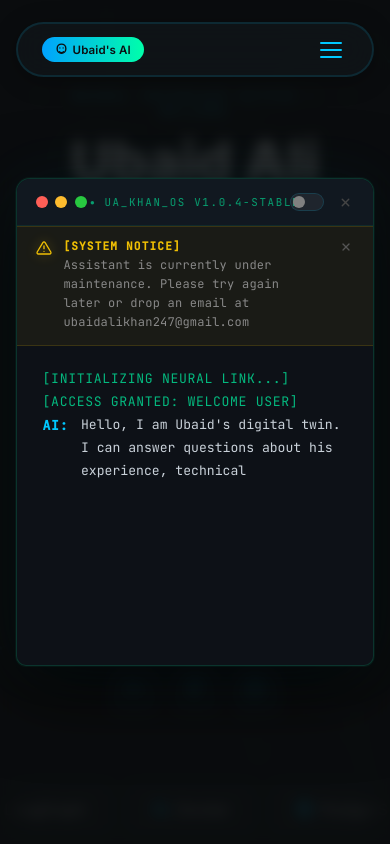
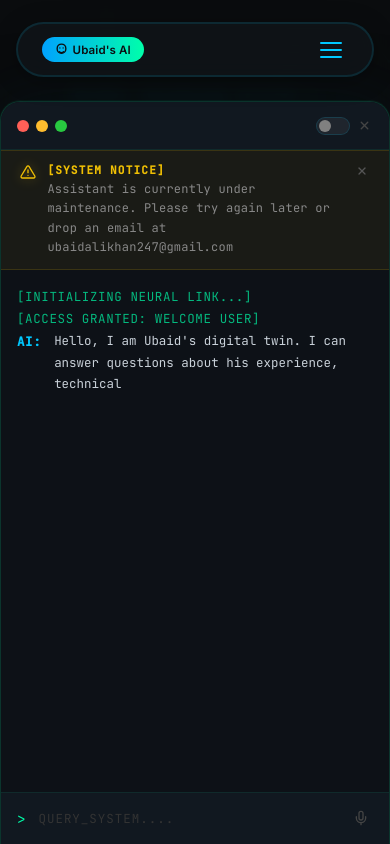
Before and after one commit to ubaidxai/portfolio, a plain HTML site: page index.html in a window 390 px wide. Both pictures are taken after a click on the link "Ubaid's AI". Shown: the top 844 px of the page. Drawn offline with nearby package versions, Linux system fonts and the light colour scheme.

Commit message:
fix terminal mobile responsiveness

```diff
--- a/css/history.css
+++ b/css/history.css
@@ -57,6 +57,64 @@
   left: 18px;
   background: #00ffaa;
   box-shadow: 0 0 6px rgba(0, 255, 170, 0.6);
+}
+
+@media (max-width: 768px) {
+  .ai-overlay {
+    padding: 0;
+    align-items: flex-end;
+  }
+
+  .ai-terminal {
+    max-width: 100%;
+    width: 100%;
+    max-height: 88vh;
+    height: 92vh;
+    border-radius: 20px 20px 0 0;
+    border-bottom: none;
+  }
+
+  .ai-terminal-header {
+    padding: 0.9rem 1rem;
+  }
+
+  /* Hide title on mobile — too cramped */
+  .ai-terminal-title {
+    display: none;
+  }
+
+  /* Move toggle wrap so it doesn't clash */
+  .ai-history-toggle-wrap {
+    margin-left: auto;
+    margin-right: 0.4rem;
+    gap: 0.3rem;
+  }
+
+  /* Hide label text, keep just the toggle */
+  .ai-history-label {
+    display: none;
+  }
+
+  .ai-terminal-body {
+    padding: 1rem;
+    font-size: 0.78rem;
+  }
+
+  .ai-terminal-footer {
+    padding: 0.85rem 1rem;
+    /* Prevents keyboard from hiding input on iOS */
+    position: sticky;
+    bottom: 0;
+  }
+
+  .ai-input {
+    font-size: 0.78rem;
+  }
+
+  /* Email modal full width on mobile */
+  .ai-email-modal-box {
+    width: 95%;
+  }
 }
 
 /* ################################################################################ */
```
